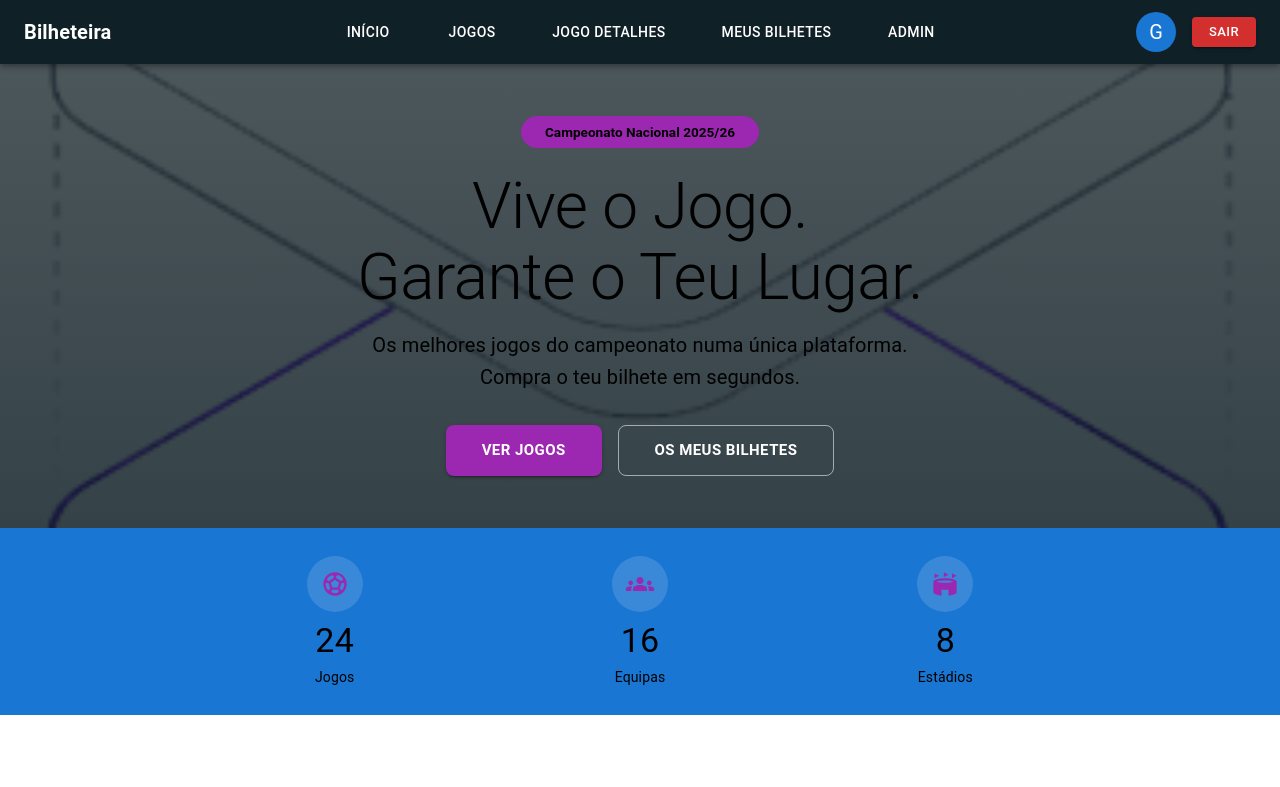
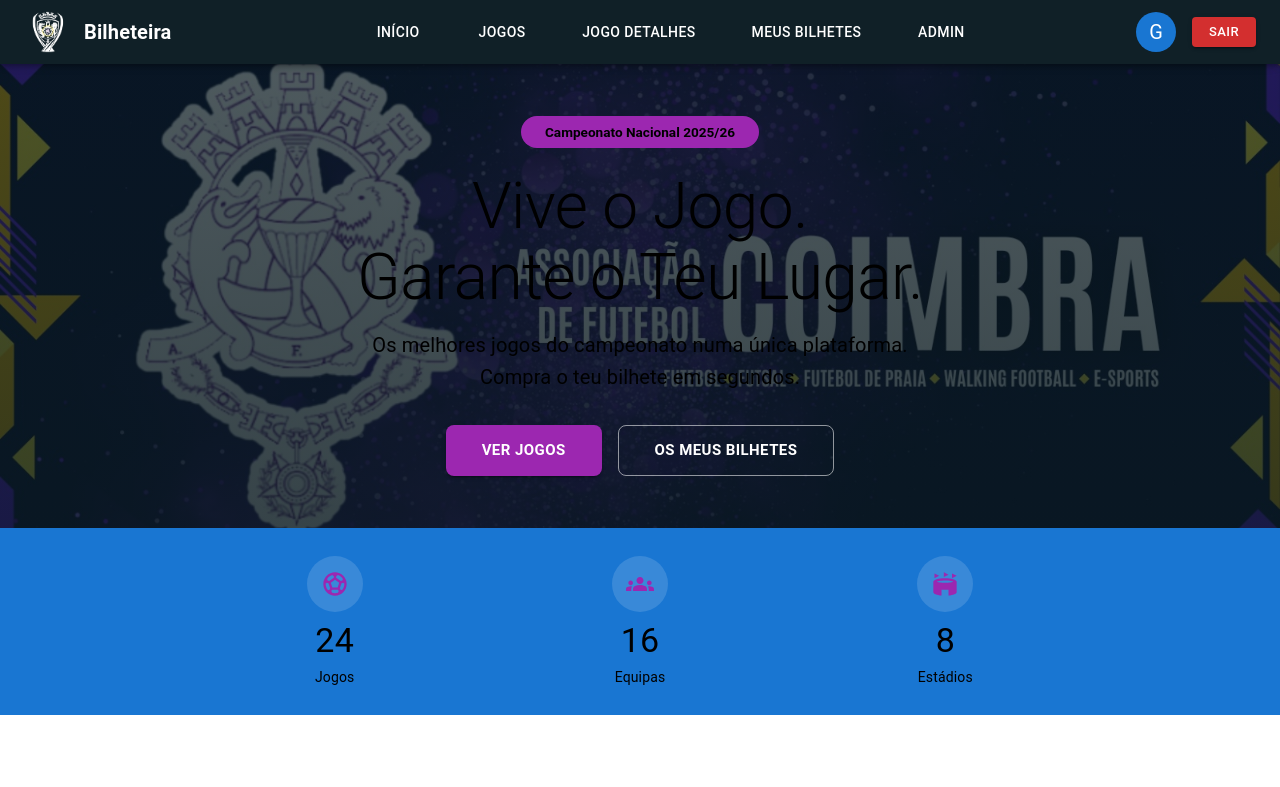
Before and after one commit to guilhermefolhas/projeto, a React app in the folder frontend/: page /home in a window 1280 px wide. Shown: the top 787 px of the page. Built offline with nearby package versions, Linux system fonts and the light colour scheme; the HTML template or start-up script is replaced by a standard one.

Commit message:
Atualizado

```diff
--- a/frontend/src/components/Home/Home.jsx
+++ b/frontend/src/components/Home/Home.jsx
@@ -20,7 +20,7 @@
 import CalendarMonthIcon from "@mui/icons-material/CalendarMonth";
 import AccessTimeIcon from "@mui/icons-material/AccessTime";
 import LocationOnIcon from "@mui/icons-material/LocationOn";
-import heroImg from "../../assets/hero.png";
+import heroImg from "../../assets/afc_image.jpeg";
 
 const MOCK_JOGOS = [
   {
@@ -52,7 +52,11 @@
   },
 ];
 
-const MOCK_STATS = { jogos: 24, equipas: 16, estadios: 8 };
+const MOCK_STATS = {
+  jogos: 24,
+  equipas: 16,
+  estadios: 8,
+};
 
 function JogoCard({ jogo, onClick }) {
   const iniciaisEquipa = (nome) =>
@@ -144,14 +148,20 @@
 
           <Box sx={{ display: "flex", flexDirection: "column", gap: 0.75 }}>
             <Box sx={{ display: "flex", alignItems: "center", gap: 0.75 }}>
-              <CalendarMonthIcon sx={{ fontSize: 16, color: "text.secondary" }} />
+              <CalendarMonthIcon
+                sx={{ fontSize: 16, color: "text.secondary" }}
+              />
 
               <Typography variant="caption" color="text.secondary">
                 {formatarData(jogo.data)}
               </Typography>
 
               <AccessTimeIcon
-                sx={{ fontSize: 16, color: "text.secondary", ml: 1 }}
+                sx={{
+                  fontSize: 16,
+                  color: "text.secondary",
+                  ml: 1,
+                }}
               />
 
               <Typography variant="caption" color="text.secondary">
@@ -160,7 +170,9 @@
             </Box>
 
             <Box sx={{ display: "flex", alignItems: "center", gap: 0.75 }}>
-              <LocationOnIcon sx={{ fontSize: 16, color: "text.secondary" }} />
+              <LocationOnIcon
+                sx={{ fontSize: 16, color: "text.secondary" }}
+              />
 
               <Typography variant="caption" color="text.secondary" noWrap>
                 {jogo.estadio}
@@ -191,11 +203,20 @@
         {icon}
       </Box>
 
-      <Typography variant="h4" fontWeight={800} color="white" lineHeight={1}>
+      <Typography
+        variant="h4"
+        fontWeight={800}
+        color="white"
+        lineHeight={1}
+      >
         {valor}
       </Typography>
 
-      <Typography variant="body2" color="rgba(255,255,255,0.8)" sx={{ mt: 0.6 }}>
+      <Typography
+        variant="body2"
+        color="rgba(255,255,255,0.8)"
+        sx={{ mt: 0.6 }}
+      >
         {label}
       </Typography>
     </Box>
@@ -225,6 +246,7 @@
           backgroundImage: `linear-gradient(rgba(10,26,32,0.72), rgba(10,26,32,0.82)), url(${heroImg})`,
           backgroundSize: "cover",
           backgroundPosition: "center",
+          backgroundRepeat: "no-repeat",
           display: "flex",
           alignItems: "center",
           justifyContent: "center",
@@ -254,7 +276,11 @@
             sx={{
               mb: 2,
               lineHeight: 1.1,
-              fontSize: { xs: "2.4rem", sm: "3.2rem", md: "4rem" },
+              fontSize: {
+                xs: "2.4rem",
+                sm: "3.2rem",
+                md: "4rem",
+              },
             }}
           >
             Vive o Jogo.
@@ -273,8 +299,8 @@
               lineHeight: 1.6,
             }}
           >
-            Os melhores jogos do campeonato numa única plataforma. Compra o teu
-            bilhete em segundos.
+            Os melhores jogos do campeonato numa única plataforma.
+            Compra o teu bilhete em segundos.
           </Typography>
 
           <Box
@@ -290,7 +316,12 @@
               color="secondary"
               size="large"
               onClick={() => navigate("/jogos")}
-              sx={{ px: 4.5, py: 1.4, borderRadius: 2, fontWeight: 700 }}
+              sx={{
+                px: 4.5,
+                py: 1.4,
+                borderRadius: 2,
+                fontWeight: 700,
+              }}
             >
               Ver Jogos
             </Button>
@@ -336,7 +367,10 @@
               <StatCard
                 icon={
                   <SportsSoccerIcon
-                    sx={{ color: "secondary.main", fontSize: 28 }}
+                    sx={{
+                      color: "secondary.main",
+                      fontSize: 28,
+                    }}
                   />
                 }
                 valor={stats?.jogos ?? "—"}
@@ -347,7 +381,12 @@
             <Grid size={{ xs: 4 }}>
               <StatCard
                 icon={
-                  <GroupsIcon sx={{ color: "secondary.main", fontSize: 28 }} />
+                  <GroupsIcon
+                    sx={{
+                      color: "secondary.main",
+                      fontSize: 28,
+                    }}
+                  />
                 }
                 valor={stats?.equipas ?? "—"}
                 label="Equipas"
@@ -357,7 +396,12 @@
             <Grid size={{ xs: 4 }}>
               <StatCard
                 icon={
-                  <StadiumIcon sx={{ color: "secondary.main", fontSize: 28 }} />
+                  <StadiumIcon
+                    sx={{
+                      color: "secondary.main",
+                      fontSize: 28,
+                    }}
+                  />
                 }
                 valor={stats?.estadios ?? "—"}
                 label="Estádios"
@@ -368,16 +412,27 @@
       </Box>
 
       {/* PRÓXIMOS JOGOS */}
-      <Box sx={{ py: { xs: 6, md: 8 }, bgcolor: "background.default" }}>
+      <Box
+        sx={{
+          py: { xs: 6, md: 8 },
+          bgcolor: "background.default",
+        }}
+      >
         <Container maxWidth="lg">
           <Box
             sx={{
               display: "flex",
               justifyContent: "space-between",
-              alignItems: { xs: "flex-start", sm: "center" },
+              alignItems: {
+                xs: "flex-start",
+                sm: "center",
+              },
               gap: 2,
               mb: 4,
-              flexDirection: { xs: "column", sm: "row" },
+              flexDirection: {
+                xs: "column",
+                sm: "row",
+              },
             }}
           >
             <Box>
@@ -389,7 +444,11 @@
                 Em destaque
               </Typography>
 
-              <Typography variant="h4" fontWeight={800} color="primary.main">
+              <Typography
+                variant="h4"
+                fontWeight={800}
+                color="primary.main"
+              >
                 Próximos Jogos
               </Typography>
             </Box>
@@ -398,7 +457,10 @@
               variant="outlined"
               color="primary"
               onClick={() => navigate("/jogos")}
-              sx={{ borderRadius: 2, fontWeight: 700 }}
+              sx={{
+                borderRadius: 2,
+                fontWeight: 700,
+              }}
             >
               Ver todos
             </Button>
@@ -407,7 +469,10 @@
           <Grid container spacing={3}>
             {loading
               ? Array.from({ length: 3 }).map((_, i) => (
-                  <Grid key={i} size={{ xs: 12, sm: 6, md: 4 }}>
+                  <Grid
+                    key={i}
+                    size={{ xs: 12, sm: 6, md: 4 }}
+                  >
                     <Skeleton
                       variant="rounded"
                       height={220}
@@ -416,10 +481,15 @@
                   </Grid>
                 ))
               : jogos.map((jogo) => (
-                  <Grid key={jogo.id} size={{ xs: 12, sm: 6, md: 4 }}>
+                  <Grid
+                    key={jogo.id}
+                    size={{ xs: 12, sm: 6, md: 4 }}
+                  >
                     <JogoCard
                       jogo={jogo}
-                      onClick={() => navigate(`/jogos/${jogo.id}`)}
+                      onClick={() =>
+                        navigate(`/jogos/${jogo.id}`)
+                      }
                     />
                   </Grid>
                 ))}
--- a/frontend/src/components/Navbar/Navbar.jsx
+++ b/frontend/src/components/Navbar/Navbar.jsx
@@ -9,6 +9,7 @@
   Box,
   Avatar,
 } from "@mui/material";
+import logoAFC from "../../assets/afc_png.png";
 
 function Navbar() {
   return (
@@ -25,10 +26,30 @@
           py: 1,
         }}
       >
-        {/* Logo */}
-        <Typography variant="h6" sx={{ mr: 4, fontWeight: "bold" }}>
-          Bilheteira
-        </Typography>
+        {/* Logo + Título */}
+        <Box
+          sx={{
+            display: "flex",
+            alignItems: "center",
+            mr: 4,
+            gap: 1.5,
+          }}
+        >
+          <Box
+            component="img"
+            src={logoAFC}
+            alt="Logo Associação de Futebol de Coimbra"
+            sx={{
+              width: 48,
+              height: 48,
+              objectFit: "contain",
+            }}
+          />
+
+          <Typography variant="h6" sx={{ fontWeight: "bold" }}>
+            Bilheteira
+          </Typography>
+        </Box>
 
         {/* Menu centrado */}
         <Box
```
Also changed, not shown: frontend/src/assets/afc_image.jpeg (added), frontend/src/assets/afc_png.png (added).
